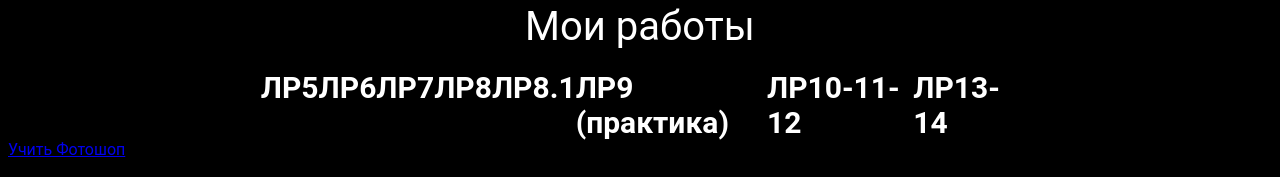
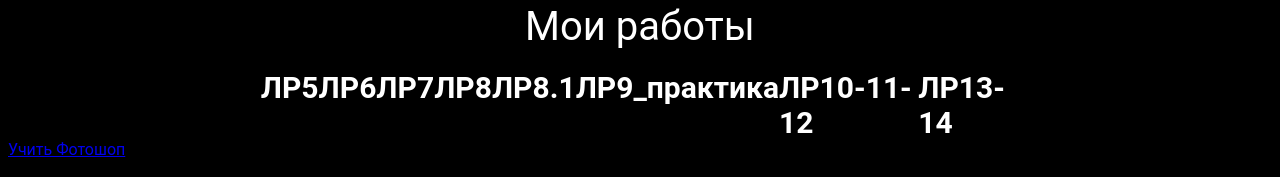
Before and after one commit to Sasha2907/Sasha2907.github.io, a plain HTML site: page Index.html in a window 1280 px wide. Shown: the part 1793-1970 px from the top of the page. Drawn offline with Linux system fonts and the light colour scheme; a web font is replaced by a local one.

Commit message:
Update Index.html

```diff
--- a/Index.html
+++ b/Index.html
@@ -139,7 +139,7 @@
             <a href="ЛР/ЛР7/Index.html">ЛР7</a>
             <a href="ЛР/ЛР8/index.html">ЛР8</a>
             <a href="ЛР/ЛР8.1/index.html">ЛР8.1</a>
-            <a href="ЛР/ЛР9/index.html">ЛР9 (практика)</a>
+            <a href="ЛР/ЛР9/index.html">ЛР9_практика</a>
             <a href="ЛР/ЛР10-11-12/Index.html">ЛР10-11-12</a>
             <a href="ЛР/ЛР13-14/index.html">ЛР13-14</a>
         </div>
```
